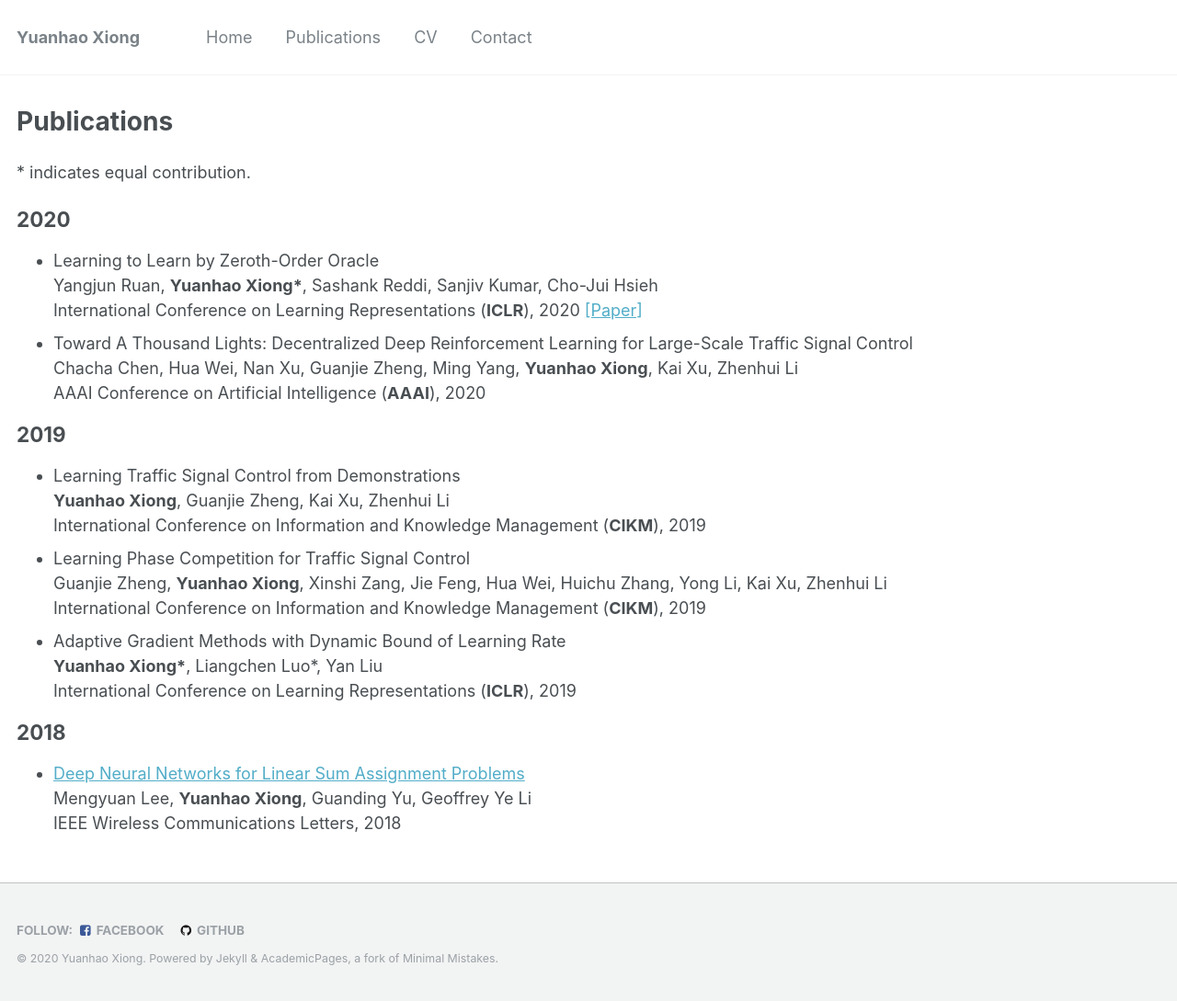
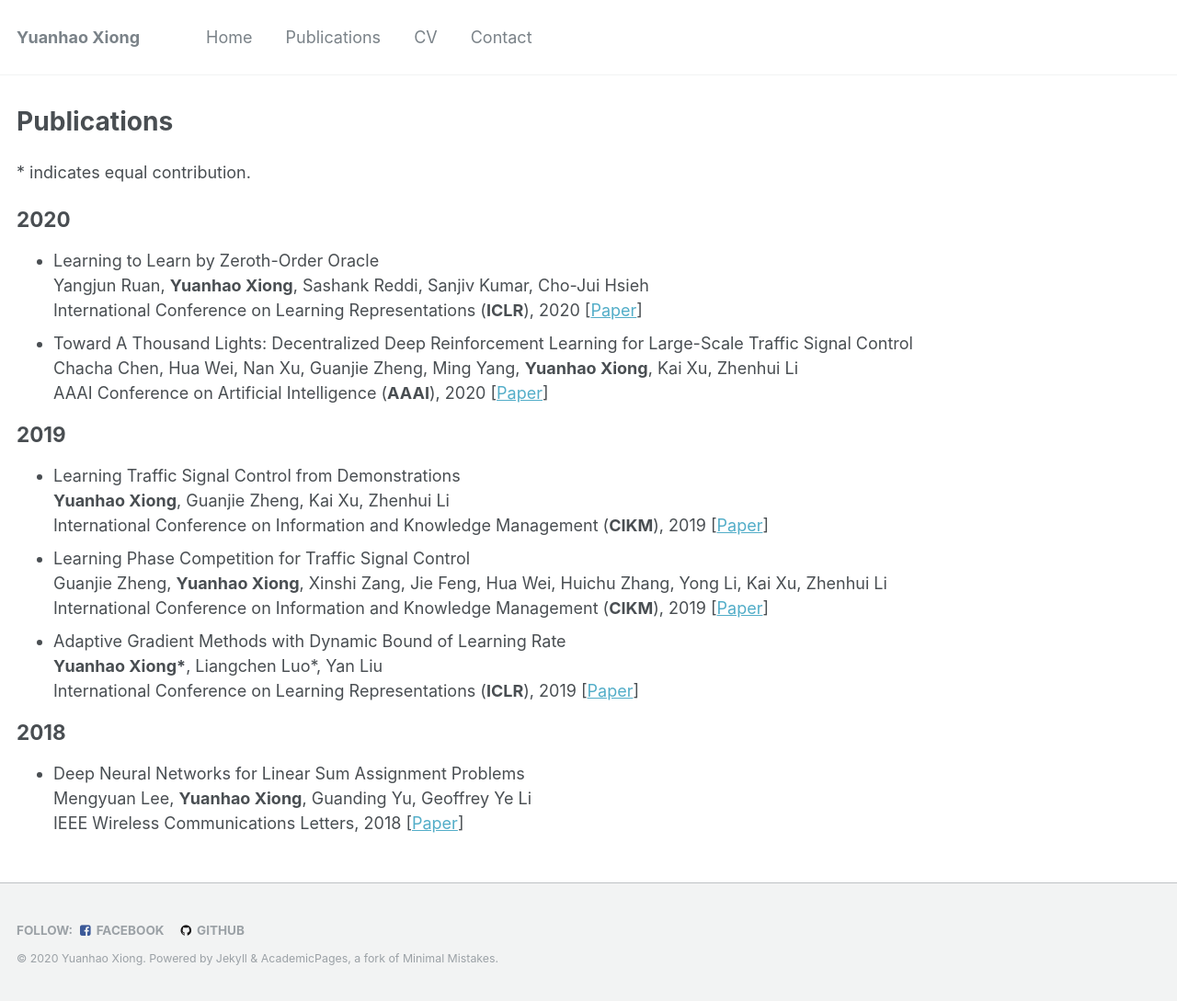
Before and after one commit to xyh97/xyh97.github.io, a Jekyll site: the page built from _pages/publications.md, in a window 1280 px wide. Shown: the whole page at 92% size. Built offline with Jekyll 4.4.1, drawn with Linux system fonts in a browser that asks for light colours.

Commit message:
add paper links

```diff
--- a/_pages/publications.md
+++ b/_pages/publications.md
@@ -8,24 +8,24 @@ author_profile: true
 \* indicates equal contribution.
 ## 2020
 - Learning to Learn by Zeroth-Order Oracle
-Yangjun Ruan, **Yuanhao Xiong\***, Sashank Reddi, Sanjiv Kumar, Cho-Jui Hsieh
-International Conference on Learning Representations (**ICLR**), 2020 [\[Paper\]](https://openreview.net/pdf?id=ryxz8CVYDH)
+Yangjun Ruan, **Yuanhao Xiong**, Sashank Reddi, Sanjiv Kumar, Cho-Jui Hsieh
+International Conference on Learning Representations (**ICLR**), 2020 \[[Paper](https://openreview.net/pdf?id=ryxz8CVYDH)\]
 - Toward A Thousand Lights: Decentralized Deep Reinforcement Learning for Large-Scale Traffic Signal Control
 Chacha Chen, Hua Wei, Nan Xu, Guanjie Zheng, Ming Yang, **Yuanhao Xiong**, Kai Xu, Zhenhui Li
-AAAI Conference on Artificial Intelligence (**AAAI**), 2020
+AAAI Conference on Artificial Intelligence (**AAAI**), 2020 \[[Paper](https://chacha-chen.github.io/files/chacha-AAAI2020.pdf)\]
 
 ## 2019
 - Learning Traffic Signal Control from Demonstrations
 **Yuanhao Xiong**, Guanjie Zheng, Kai Xu, Zhenhui Li
-International Conference on Information and Knowledge Management (**CIKM**), 2019
+International Conference on Information and Knowledge Management (**CIKM**), 2019 \[[Paper](http://faculty.ist.psu.edu/jessieli/Publications/2019-CIKM-demoLight.pdf)\]
 - Learning Phase Competition for Traffic Signal Control
 Guanjie Zheng, **Yuanhao Xiong**, Xinshi Zang, Jie Feng, Hua Wei, Huichu Zhang, Yong Li, Kai Xu, Zhenhui Li
-International Conference on Information and Knowledge Management (**CIKM**), 2019
+International Conference on Information and Knowledge Management (**CIKM**), 2019 \[[Paper](https://arxiv.org/pdf/1905.04722)\]
 - Adaptive Gradient Methods with Dynamic Bound of Learning Rate
 **Yuanhao Xiong\***, Liangchen Luo*, Yan Liu
-International Conference on Learning Representations (**ICLR**), 2019
+International Conference on Learning Representations (**ICLR**), 2019 \[[Paper](https://arxiv.org/pdf/1902.09843)\]
 
 ## 2018
-- [Deep Neural Networks for Linear Sum Assignment Problems](https://ieeexplore.ieee.org/stamp/stamp.jsp?tp=&arnumber=8371290)
+- Deep Neural Networks for Linear Sum Assignment Problems
 Mengyuan Lee, **Yuanhao Xiong**, Guanding Yu, Geoffrey Ye Li
-IEEE Wireless Communications Letters, 2018
+IEEE Wireless Communications Letters, 2018  \[[Paper](https://ieeexplore.ieee.org/stamp/stamp.jsp?tp=&arnumber=8371290)\]
```
